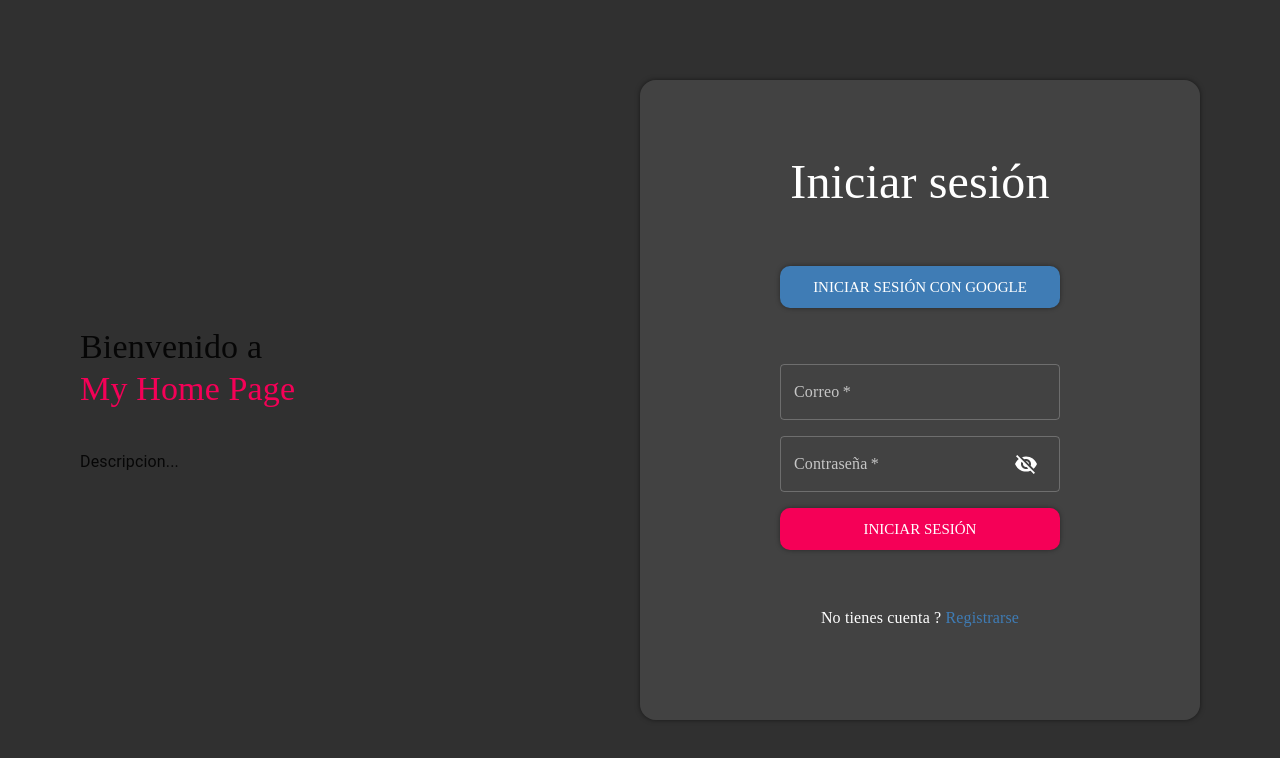
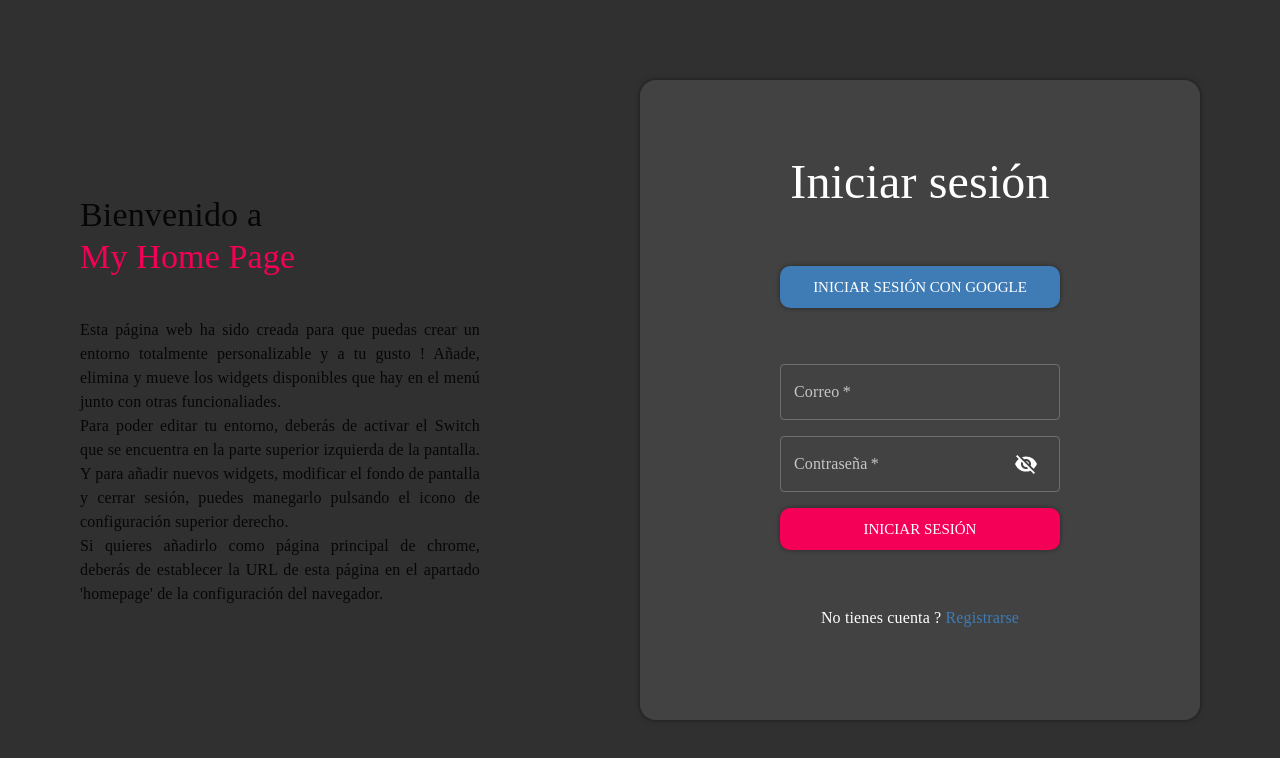
Before and after one commit to paulgoury/my-home-page, a React (Create React App) app: page / in a window 1280 px wide. Shown: the top 758 px of the page. Built offline with nearby package versions, Linux system fonts and the light colour scheme; no server answers; what unsplash-js would draw is missing.

Commit message:
se modifican y eliminarn algunas funcionalidades

```diff
--- a/src/views/auth/MyAuthentication.jsx
+++ b/src/views/auth/MyAuthentication.jsx
@@ -21,7 +21,7 @@ const MyAuthentication = () => {
       backgroundColor={palette.background.default}
       padding={10}
     >
-      <Grid item xs={6}>
+      <Grid item xs={6} pr={20} textAlign="justify">
         <Grid container direction="column" justifyContent="center" spacing={5}>
           <Grid item typography="h4">
             <Grid item>Bienvenido a </Grid>
@@ -29,7 +29,24 @@ const MyAuthentication = () => {
               My Home Page
             </Grid>
           </Grid>
-          <Grid item>Descripcion...</Grid>
+          <Grid item>
+            <Typography variant="body1">
+              Esta página web ha sido creada para que puedas crear un entorno
+              totalmente personalizable y a tu gusto ! Añade, elimina y mueve
+              los widgets disponibles que hay en el menú junto con otras
+              funcionaliades.
+              <br />
+              Para poder editar tu entorno, deberás de activar el Switch que se
+              encuentra en la parte superior izquierda de la pantalla. Y para
+              añadir nuevos widgets, modificar el fondo de pantalla y cerrar
+              sesión, puedes manegarlo pulsando el icono de configuración
+              superior derecho.
+              <br />
+              Si quieres añadirlo como página principal de chrome, deberás de
+              establecer la URL de esta página en el apartado 'homepage' de la
+              configuración del navegador.
+            </Typography>
+          </Grid>
         </Grid>
       </Grid>
 
--- a/src/views/auth/containers/MyLogin.jsx
+++ b/src/views/auth/containers/MyLogin.jsx
@@ -34,6 +34,7 @@ const MyLogin = () => {
     const docRef = doc(firestore, `users/${userEmail}`);
     const query = await getDoc(docRef);
     if (query.exists()) {
+      console.log(query.data());
       overwriteState({ firebaseData: query.data() });
     }
   };
--- a/src/views/auth/containers/MyRegister.jsx
+++ b/src/views/auth/containers/MyRegister.jsx
@@ -1,17 +1,34 @@
 import { useState } from "react";
 
 import { getAuth, createUserWithEmailAndPassword } from "firebase/auth";
+import { getFirestore, doc, setDoc } from "firebase/firestore";
 
 import { Grid } from "@mui/material";
 
 import { MyWrapper, MyTitle, MyTextField, MyButton } from "../components";
-import { getFirestoreInitializer } from "../../../utils/";
+import { getFirestoreInitializer, getInitialData } from "../../../utils/";
 import { useActions } from "../../../tools";
 
 const auth = getAuth(getFirestoreInitializer);
+const firestore = getFirestore(getFirestoreInitializer);
 
 const MyRegister = () => {
   const { manageUser } = useActions();
+
+  const { themeMode, mainGridData, images, bookmarks, searchEngines } =
+    getInitialData;
+  const { layout } = mainGridData;
+
+  const manageDocument = async ({ userEmail }) => {
+    const docRef = doc(firestore, `users/${userEmail}`);
+    await setDoc(docRef, {
+      themeMode,
+      layout,
+      images,
+      bookmarks,
+      searchEngines,
+    });
+  };
 
   const [values, setValues] = useState({
     showPassword: true,
@@ -59,6 +76,7 @@ const MyRegister = () => {
         );
         const user = userCredentials.user;
         manageUser({ userEmail: user.email });
+        manageDocument({ userEmail: user.email });
       } catch (error) {
         const errorCode = error.code;
         const errorMessage = error.message;
--- a/src/views/homePage/components/widgets/SettingsButton.jsx
+++ b/src/views/homePage/components/widgets/SettingsButton.jsx
@@ -1,6 +1,6 @@
 import { useContext } from "react";
 
-import { Settings } from "@mui/icons-material";
+import WidgetsRoundedIcon from "@mui/icons-material/WidgetsRounded";
 import { IconButton } from "@mui/material";
 
 import { SettingsContext, useActions } from "../../../../tools";
@@ -14,7 +14,7 @@ function SettingsButton() {
       disabled={state.mainGridData.isDraggable}
       onClick={changeVisibiliyWidgetsMenu}
     >
-      <Settings sx={{ width: "100%", height: "100%" }} />
+      <WidgetsRoundedIcon sx={{ width: "100%", height: "100%" }} />
     </IconButton>
   );
 }
--- a/src/views/homePage/containers/LogoutTab.jsx
+++ b/src/views/homePage/containers/LogoutTab.jsx
@@ -1,8 +1,10 @@
-import { Button, Typography } from "@mui/material";
+import { useContext } from "react";
 
 import { getAuth } from "firebase/auth";
 import { getFirestore, setDoc, doc } from "firebase/firestore";
-import { useContext } from "react";
+
+import { Button, Typography } from "@mui/material";
+import { useSnackbar } from "notistack";
 
 import { SettingsContext, useActions } from "../../../tools";
 import { getFirestoreInitializer } from "../../../utils";
@@ -10,12 +12,12 @@ import { getFirestoreInitializer } from "../../../utils";
 import styles from "./styles/logoutTab.module.css";
 
 const firestore = getFirestore(getFirestoreInitializer);
-
 const auth = getAuth(getFirestoreInitializer);
 
 function LogoutTab() {
   const { state } = useContext(SettingsContext);
   const { manageUser, changeVisibiliyWidgetsMenu } = useActions();
+  const { enqueueSnackbar } = useSnackbar();
 
   const { themeMode, mainGridData, images, bookmarks, searchEngines } = state;
   const { layout } = mainGridData;
@@ -37,27 +39,40 @@ function LogoutTab() {
     }
     changeVisibiliyWidgetsMenu();
     await auth.signOut();
-    manageUser({ userEmail: null });
+    manageUser({ userInfo: null });
+  };
+
+  const handleClickSaveState = async () => {
+    if (state.user) {
+      manageDocument();
+      enqueueSnackbar("Se han guardado los cambios correctamente", {
+        variant: "success",
+      });
+    } else {
+      enqueueSnackbar("No se han podido guardar los cambios", {
+        variant: "error",
+      });
+    }
   };
 
   return (
     <div className={styles.main}>
-      <div>
-        <Typography variant="h4">
-          ¿ Esta seguro que desea cerrar la sesón ?
-        </Typography>
-      </div>
       <div className={styles.buttonsContainer}>
-        <Button variant="contained" color="primary" size="large">
-          No
+        <Button
+          variant="contained"
+          size="large"
+          color="success"
+          onClick={handleClickSaveState}
+        >
+          Guardar cambios
         </Button>
         <Button
           variant="contained"
+          color="error"
           size="large"
-          color="error"
           onClick={handleClickLogout}
         >
-          Si
+          Cerrar Sesión y guardar cambios
         </Button>
       </div>
     </div>
--- a/src/views/homePage/containers/styles/logoutTab.module.css
+++ b/src/views/homePage/containers/styles/logoutTab.module.css
@@ -12,5 +12,4 @@
   display: flex;
   justify-content: space-around;
   width: 100%;
-  padding-top: 10%;
 }
```
Also changed, not shown: public/background.js (added), public/manifest.json (deleted).
